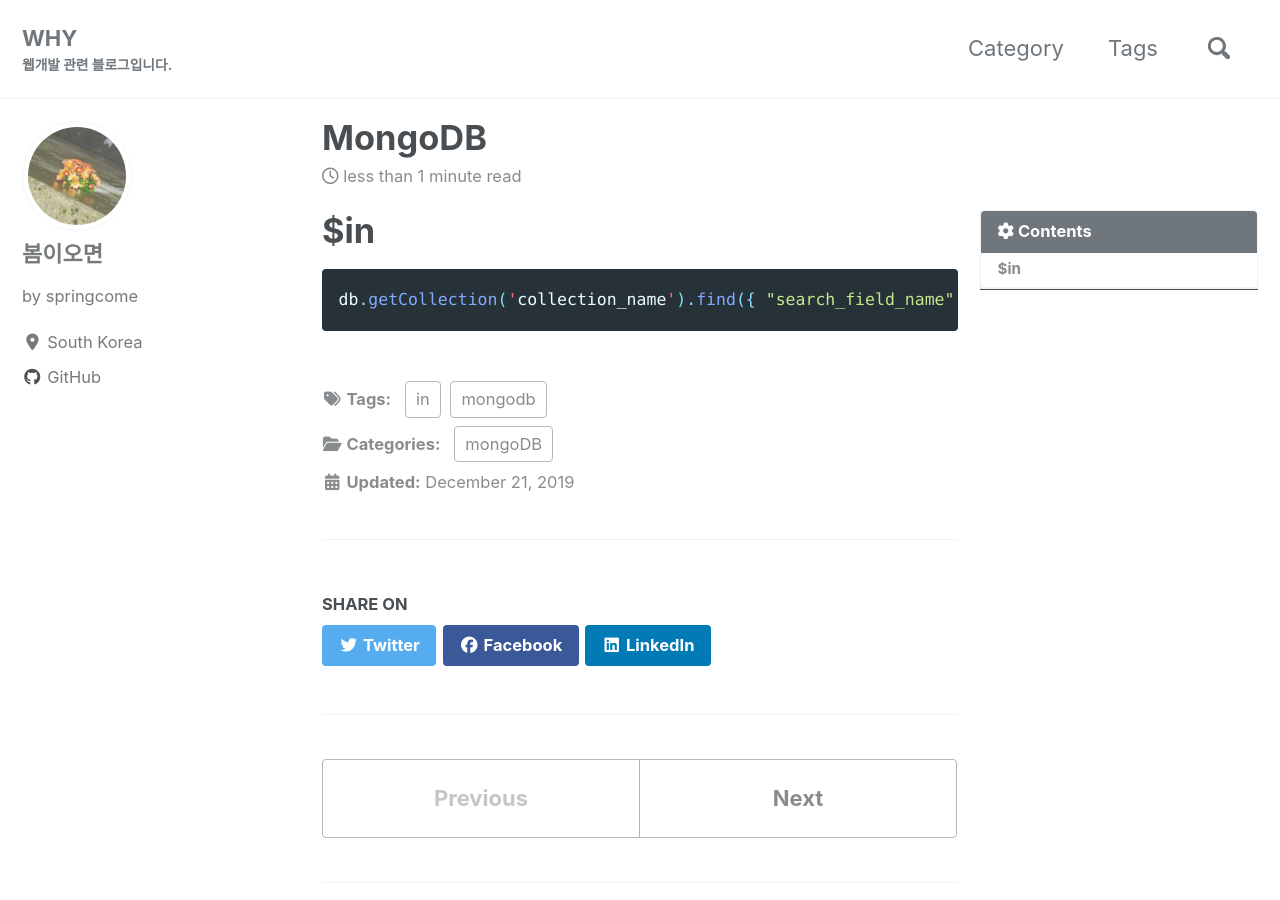
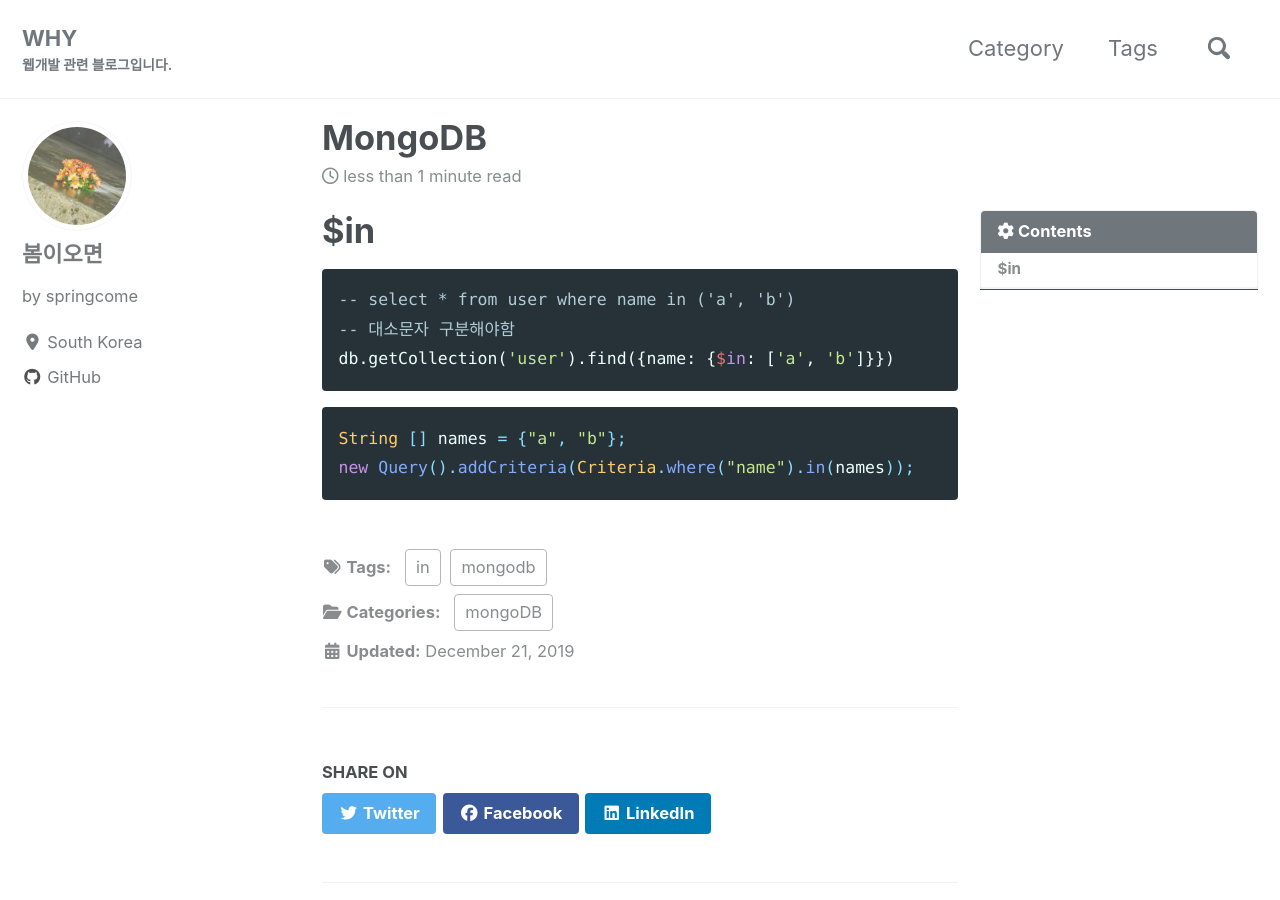
Before and after one commit to springcome/springcome.github.io, a Jekyll site: the page built from _posts/2019-12-21-mongodb-in.md, in a window 1280 px wide and 900 px high. Built offline with Jekyll 4.4.1, drawn with Linux system fonts in a browser that asks for light colours; cached includes are drawn as plain includes; nearby versions of some CDN libraries; comment, search, counter and statistics services are not loaded.

Commit message:
update content

````diff
--- a/_posts/2019-12-21-mongodb-in.md
+++ b/_posts/2019-12-21-mongodb-in.md
@@ -11,6 +11,12 @@ tags:
   - in
 ---
 # $in
+```sql
+-- select * from user where name in ('a', 'b')
+-- 대소문자 구분해야함
+db.getCollection('user').find({name: {$in: ['a', 'b']}})
+```
 ```java
-db.getCollection('collection_name').find({ "search_field_name" : { $in : [ "search_value1", "search_value2" ] } })
+String [] names = {"a", "b"};
+new Query().addCriteria(Criteria.where("name").in(names));
 ```
````
